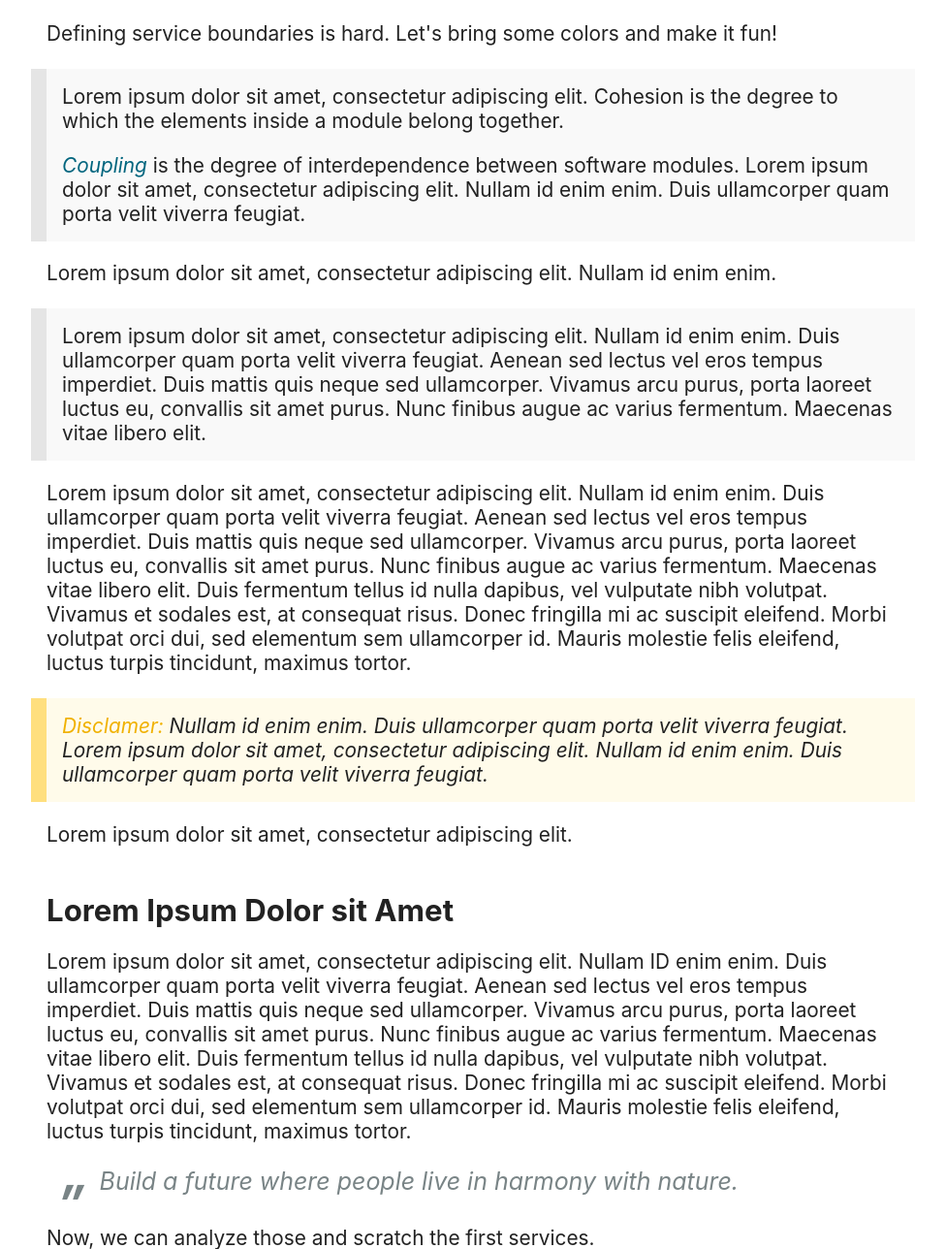
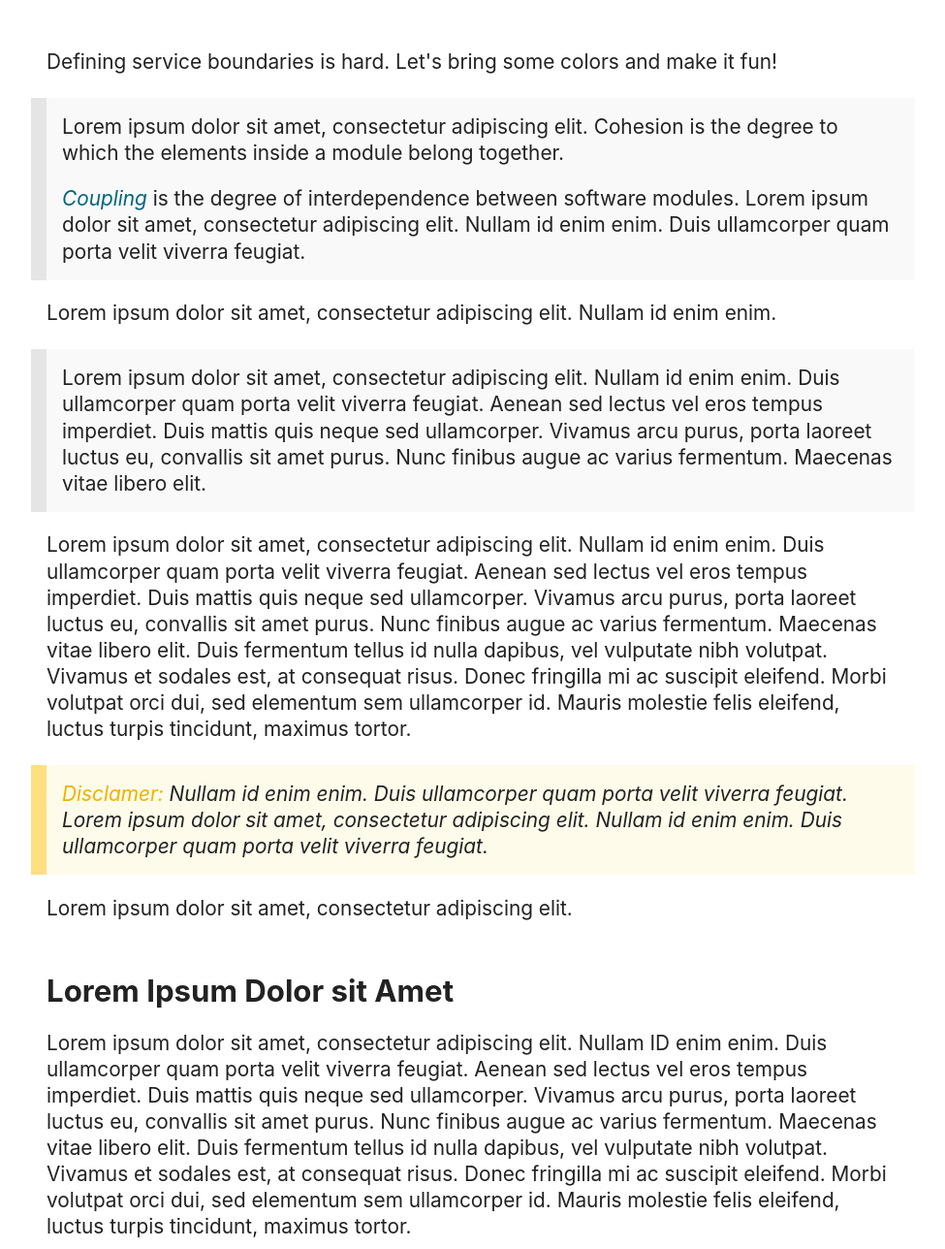
Before and after one commit to ttulka/blog-php, a PHP site: page / in a window 1280 px wide. Shown: the part 1535-2823 px from the top of the page at 97% size, without its empty margins (152-1127 px from the left). Run offline with PHP 8.4, Linux system fonts and the light colour scheme; some libraries are stand-ins or nearby versions.

Commit message:
line height

```diff
--- a/design/assets/css/blog.css
+++ b/design/assets/css/blog.css
@@ -35,6 +35,9 @@ a:hover, a:active {
 
 p, h1, h2, h3, h4 {
     margin-bottom: 0;
+}
+p {
+    line-height: 1.3em;
 }
 
 hr {
@@ -215,7 +218,7 @@ a.button-outline-secondary {
     margin-bottom: 3rem;
 }
 .blog-post h2, .blog-post h3, .blog-post h4 {
-    margin-top: 1.5em;
+    margin-top: 1.7em;
 }
 .blog-post__title a {
     color: inherit;
--- a/src/assets/css/blog.css
+++ b/src/assets/css/blog.css
@@ -37,6 +37,9 @@ a:hover, a:active {
 
 p, h1, h2, h3, h4 {
     margin-bottom: 0;
+}
+p {
+    line-height: 1.3em;
 }
 
 hr {
@@ -232,7 +235,7 @@ a.button-outline-secondary {
     margin-bottom: 3rem;
 }
 .blog-post h2, .blog-post h3, .blog-post h4 {
-    margin-top: 1.5em;
+    margin-top: 1.7em;
 }
 .blog-post__title a {
     color: inherit;
```
